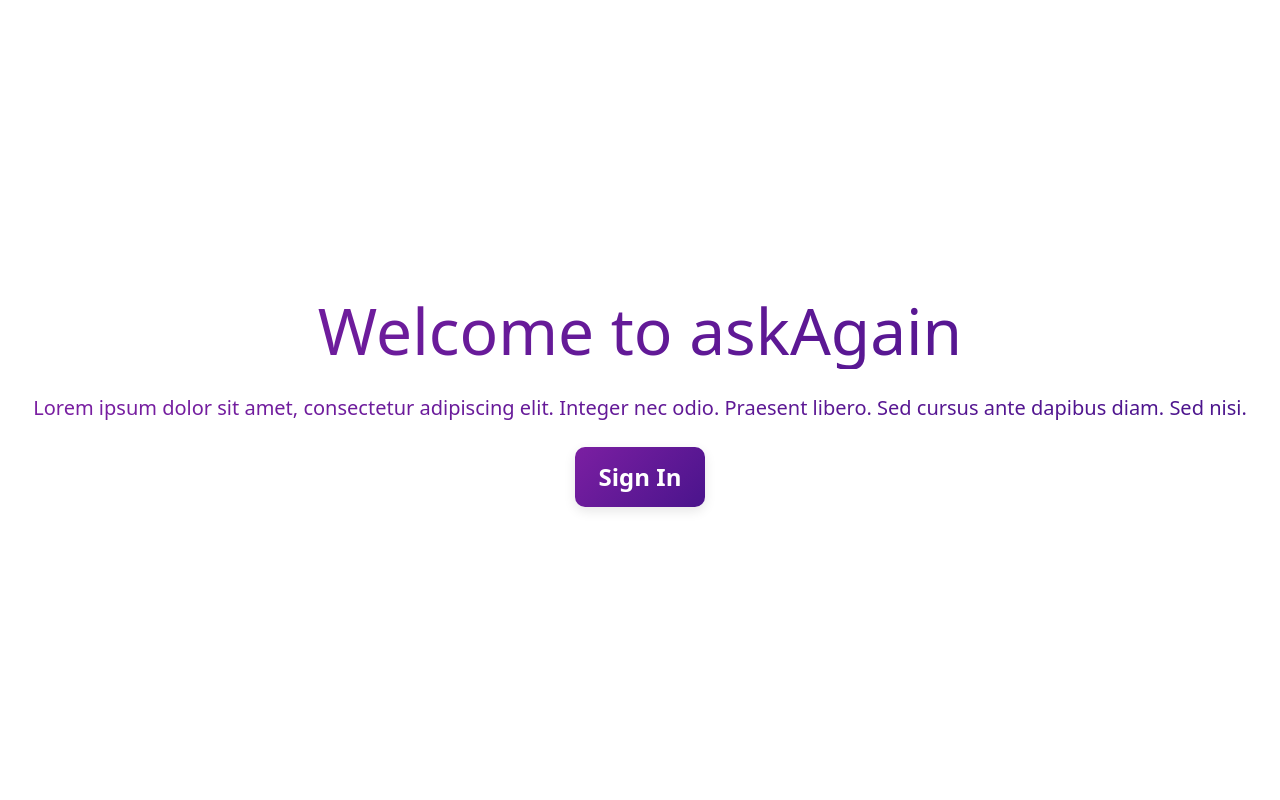
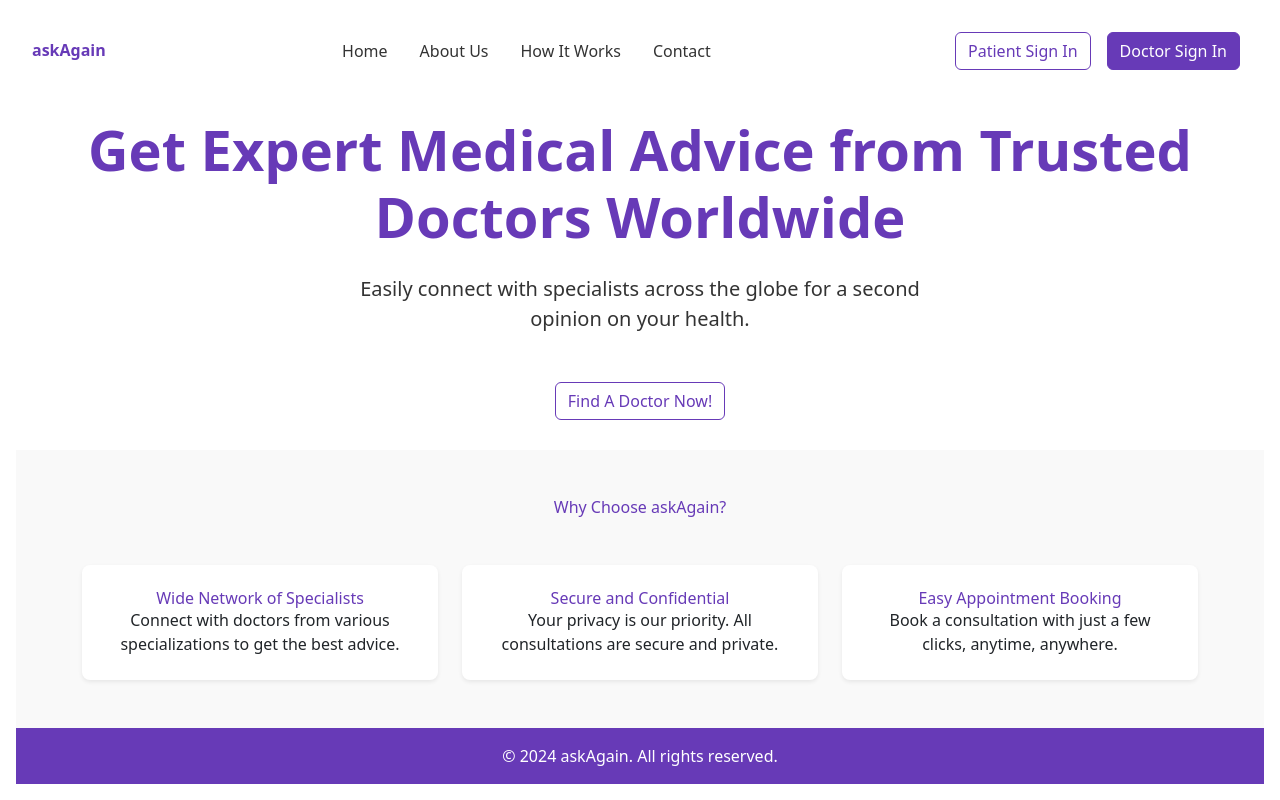
Before and after one commit to jaeheonshim/ask-again, a Next.js app: page / in a window 1280 px wide. Built offline with nearby package versions, Linux system fonts and the light colour scheme; no server answers.

Commit message:
new page

```diff
--- a/src/app/page.js
+++ b/src/app/page.js
@@ -1,9 +1,13 @@
 import { auth } from "@/auth";
-import { SignIn } from "@/components/auth/SignInButton";
+import { PatientSignIn, DoctorSignIn, FindDoctor } from "@/components/auth/SignInButton";
 import User from "@/models/user";
 import { redirect } from "next/navigation";
 import "@/models/appointment";
 import connectMongo from "@/mongoose";
+import { signIn } from "@/auth";
+import React from "react";
+
+// ... other imports
 
 export default async function Home() {
   await connectMongo();
@@ -11,54 +15,108 @@ export default async function Home() {
 
   if (session?.user) {
     const userModel = await User.findOne({ userId: session.user.id });
-    if (!userModel || !userModel.userType) {
-      redirect("/registration");
-    } else if (userModel.userType === "doctor") {
+
+    if (userModel?.userType === "doctor") {
       redirect("/doctor");
-    } else if (userModel.userType === "patient") {
+    } else if (userModel?.userType === "patient") {
       redirect("/patient");
+    } else {
+      // Optionally, redirect to /after-sign-in if userType is not set
+      redirect("/after-sign-in");
     }
   }
-
   return (
 <div
-      className="d-flex w-100 h-100 p-3 mx-auto flex-column min-vh-100 justify-content-center align-items-center"
+  className="d-flex w-100 h-100 p-3 mx-auto flex-column min-vh-100"
   style={{
-        background: "white", // Inverted to white
+    background: "white", // Keep the background white
   }}
 >
-      <main className="text-center">
+  <header className="d-flex justify-content-between align-items-center p-3">
+    <div className="logo">
+      <h3 style={{ color: "#673AB7", fontWeight: "bold" }}>askAgain</h3>
+    </div>
+    <nav>
+      <ul className="d-flex list-unstyled m-0">
+        <li className="mx-3">
+          <a href="#home" style={{ color: "#333", textDecoration: "none" }}>Home</a>
+        </li>
+        <li className="mx-3">
+          <a href="#about" style={{ color: "#333", textDecoration: "none" }}>About Us</a>
+        </li>
+        <li className="mx-3">
+          <a href="#how" style={{ color: "#333", textDecoration: "none" }}>How It Works</a>
+        </li>
+        <li className="mx-3">
+          <a href="#contact" style={{ color: "#333", textDecoration: "none" }}>Contact</a>
+        </li>
+      </ul>
+    </nav>
+    <div className="flex justify-around items-center gap-0.1">
+      <PatientSignIn />
+      <DoctorSignIn />
+    </div>
+  </header>
+
+  <main className="text-center flex-grow-1 d-flex flex-column align-items-center justify-content-center">
     <h1
-          className="display-4"
+      className="display-4 mb-4"
       style={{
-            fontSize: "4rem",
-            background: "linear-gradient(135deg, #7B1FA2, #4A148C)",
-            WebkitBackgroundClip: "text",
-            WebkitTextFillColor: "transparent",
-            backgroundClip: "text",
-            textFillColor: "transparent",
+        fontSize: "3.5rem",
+        color: "#673AB7",
+        fontWeight: "bold",
       }}
     >
-          Welcome to askAgain
+      Get Expert Medical Advice from Trusted Doctors Worldwide
     </h1>
     <p
-          className="lead mt-4"
+      className="lead mb-5"
       style={{
         fontSize: "1.25rem",
-            background: "linear-gradient(135deg, #7B1FA2, #4A148C)",
-            WebkitBackgroundClip: "text",
-            WebkitTextFillColor: "transparent",
-            backgroundClip: "text",
-            textFillColor: "transparent",
+        color: "#333",
+        maxWidth: "600px",
       }}
     >
-          Lorem ipsum dolor sit amet, consectetur adipiscing elit. Integer nec
-          odio. Praesent libero. Sed cursus ante dapibus diam. Sed nisi.
+      Easily connect with specialists across the globe for a second opinion on your health.
     </p>
-        <div className="mt-4 d-flex justify-content-center">
-          <SignIn />
+    <div className="d-flex">
+      <FindDoctor />
     </div>
   </main>
+
+  <section className="features py-5 w-100" style={{ background: "#f9f9f9" }}>
+    <div className="container text-center">
+      <h2 className="mb-5" style={{ color: "#673AB7" }}>Why Choose askAgain?</h2>
+      <div className="row">
+        <div className="col-md-4">
+          <div className="feature-item p-4 shadow-sm" style={{ backgroundColor: "white", borderRadius: "8px" }}>
+            <h3 style={{ color: "#673AB7" }}>Wide Network of Specialists</h3>
+            <p>Connect with doctors from various specializations to get the best advice.</p>
           </div>
+        </div>
+        <div className="col-md-4">
+          <div className="feature-item p-4 shadow-sm" style={{ backgroundColor: "white", borderRadius: "8px" }}>
+            <h3 style={{ color: "#673AB7" }}>Secure and Confidential</h3>
+            <p>Your privacy is our priority. All consultations are secure and private.</p>
+          </div>
+        </div>
+        <div className="col-md-4">
+          <div className="feature-item p-4 shadow-sm" style={{ backgroundColor: "white", borderRadius: "8px" }}>
+            <h3 style={{ color: "#673AB7" }}>Easy Appointment Booking</h3>
+            <p>Book a consultation with just a few clicks, anytime, anywhere.</p>
+          </div>
+        </div>
+      </div>
+    </div>
+  </section>
+
+  <footer className="text-white py-3 w-100" style={{ backgroundColor: "#673AB7" }}>
+    <div className="container text-center">
+      <p>&copy; 2024 askAgain. All rights reserved.</p>
+    </div>
+  </footer>
+</div>
+
+
   );
 }
--- a/src/components/auth/SignInButton.js
+++ b/src/components/auth/SignInButton.js
@@ -1,28 +1,64 @@
-import { signIn } from "@/auth";
 
-export function SignIn() {
+'use client'; // This makes the component a Client Component
+
+import { signIn } from 'next-auth/react';
+import React from 'react';
+
+export function PatientSignIn() {
+  const handleSignIn = () => {
+    signIn(undefined, { callbackUrl: `/after-sign-in?userType=patient` });
+  };
+
   return (
-    <form
-      action={async () => {
-        "use server";
-        await signIn();
+    <button
+      onClick={handleSignIn}
+      className="btn btn-outline-primary mx-2 hover:bg-gray-200 active:bg-gray-400"
+      style={{
+        borderColor: "#673AB7",
+        color: "#673AB7",
+        backgroundColor: "transparent",
+        accentColor: "#673AB7",
       }}
-      className="text-center"
     >
-      <button
-        type="submit"
-        className="btn btn-lg fw-bold border-0 d-flex align-items-center justify-content-center"
-        style={{
-          background: "linear-gradient(135deg, #7B1FA2, #4A148C)", // Gradient matching the text
-          color: "white",
-          borderRadius: "10px",
-          padding: "12px 24px",
-          boxShadow: "0 4px 12px rgba(0, 0, 0, 0.1)",
-          fontSize: "1.5rem",
-        }}
-      >
-        Sign In
-      </button>
-    </form>
+      Patient Sign In
+    </button>
   );
 }
+
+export function DoctorSignIn() {
+  const handleSignIn = () => {
+    signIn(undefined, { callbackUrl: `/after-sign-in?userType=doctor` });
+  };
+
+  return (
+    <button
+      onClick={handleSignIn}
+      className="btn btn-primary mx-2"
+      style={{
+        backgroundColor: "#673AB7",
+        borderColor: "#673AB7",
+      }}
+    >
+      Doctor Sign In
+    </button>
+  );
+}
+
+export function FindDoctor() {
+  const handleSignIn = () => {
+    signIn(undefined, { callbackUrl: `/after-sign-in?userType=patient` });
+  };
+
+  return (
+    <button
+      onClick={handleSignIn}
+      className="btn btn-outline-primary mx-2 hover:bg-gray-200"
+      style={{
+        borderColor: "#673AB7",
+        color: "#673AB7",
+      }}
+    >
+      Find A Doctor Now!
+    </button>
+  );
+}
```
Also changed, not shown: src/app/after-sign-in/page.js (added, +42 -0 lines), 1 other file (tests, documents, lock files or other folders). Lines whose indentation alone changed are shown as unchanged.
